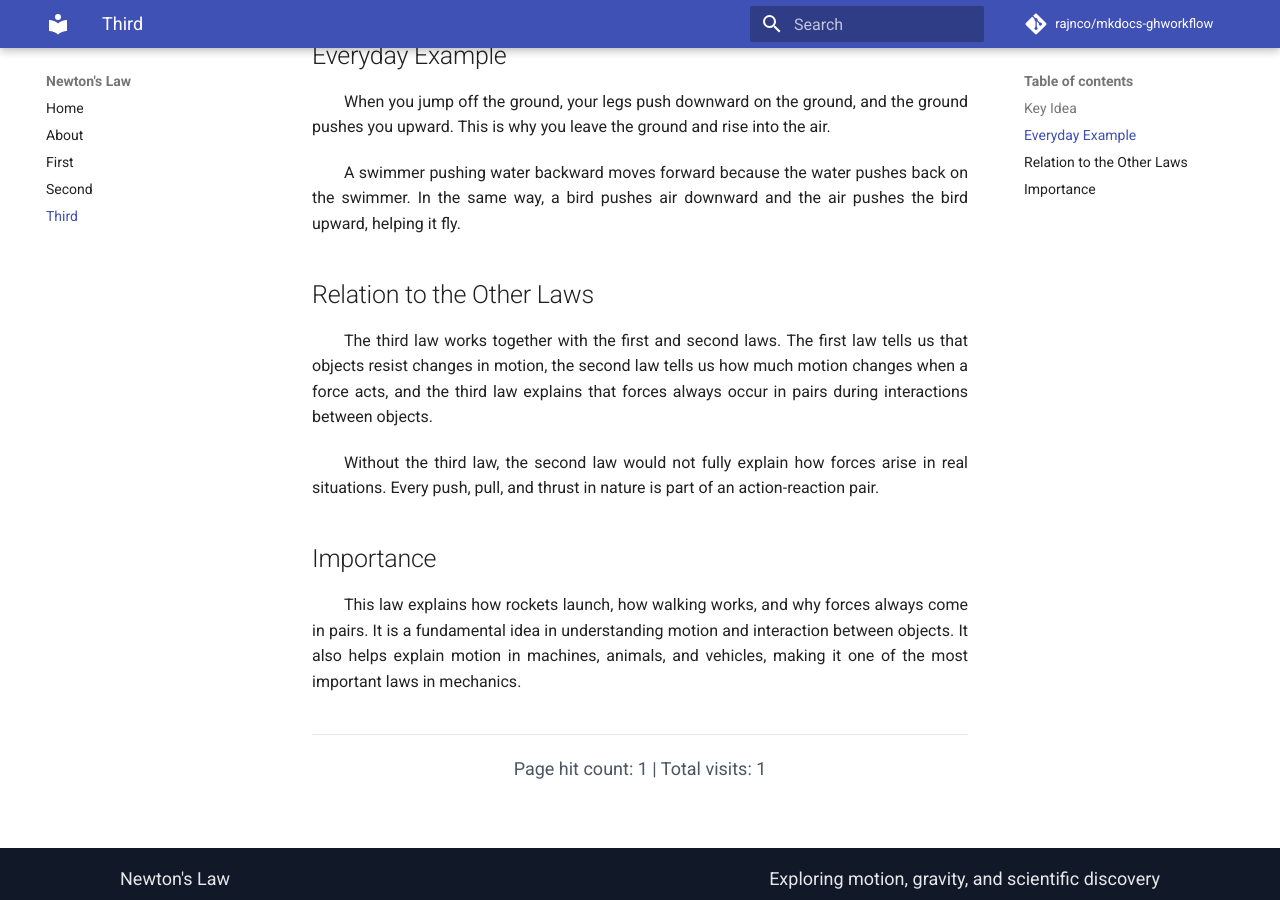
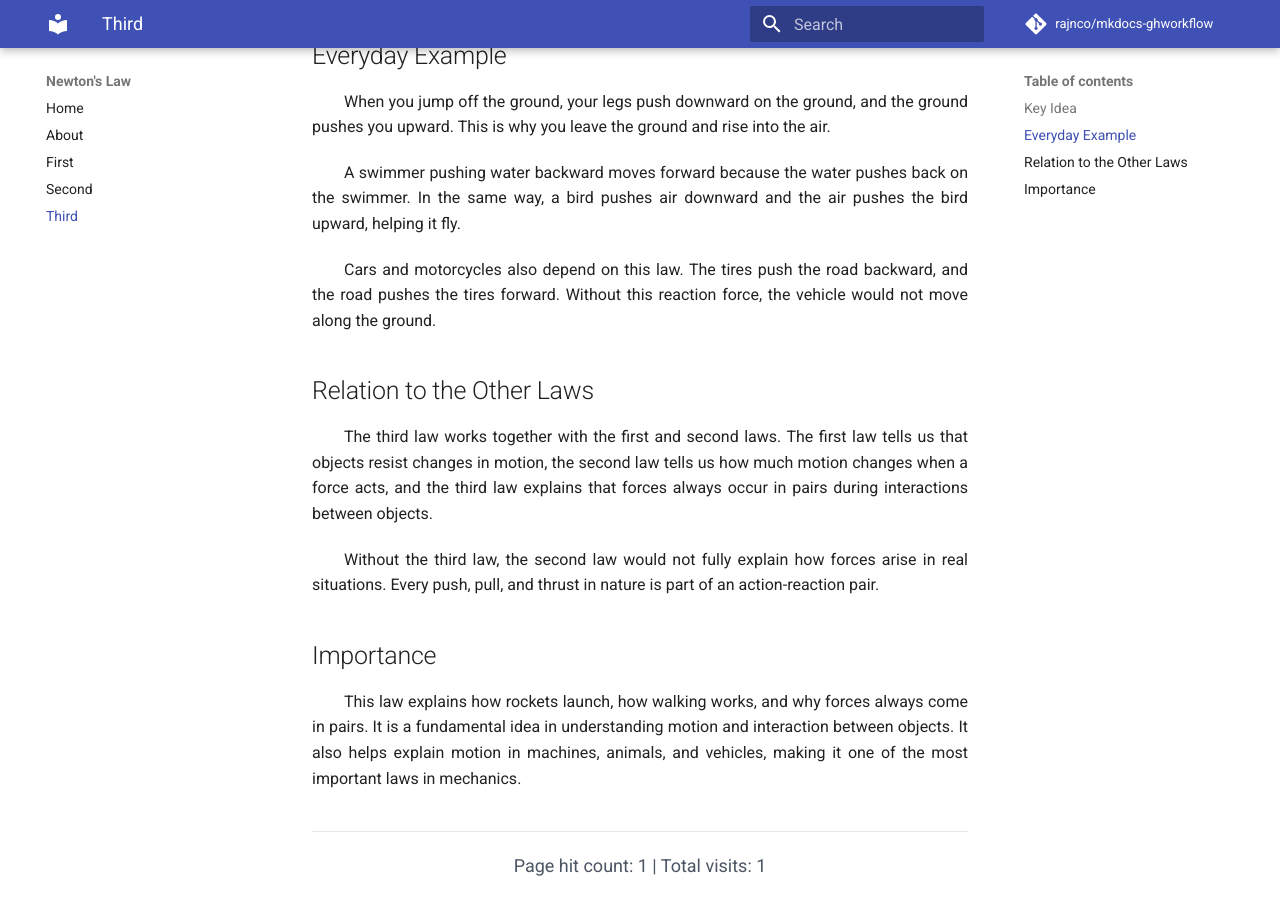
Before and after one commit to rajnco/mkdocs-ghworkflow, an MkDocs documentation site: the page built from docs/third.md, in a window 1280 px wide and 900 px high, scrolled down 658 px. Built offline with MkDocs 1.6.1 and Material for MkDocs 9.7.7, drawn with Linux system fonts in a browser that asks for light colours; comment, search, counter and statistics services are not loaded.

Commit message:
third law updated

```diff
--- a/docs/third.md
+++ b/docs/third.md
@@ -16,6 +16,8 @@ When you jump off the ground, your legs push downward on the ground, and the gro
 
 A swimmer pushing water backward moves forward because the water pushes back on the swimmer. In the same way, a bird pushes air downward and the air pushes the bird upward, helping it fly.
 
+Cars and motorcycles also depend on this law. The tires push the road backward, and the road pushes the tires forward. Without this reaction force, the vehicle would not move along the ground.
+
 ## Relation to the Other Laws
 
 The third law works together with the first and second laws. The first law tells us that objects resist changes in motion, the second law tells us how much motion changes when a force acts, and the third law explains that forces always occur in pairs during interactions between objects.
```
